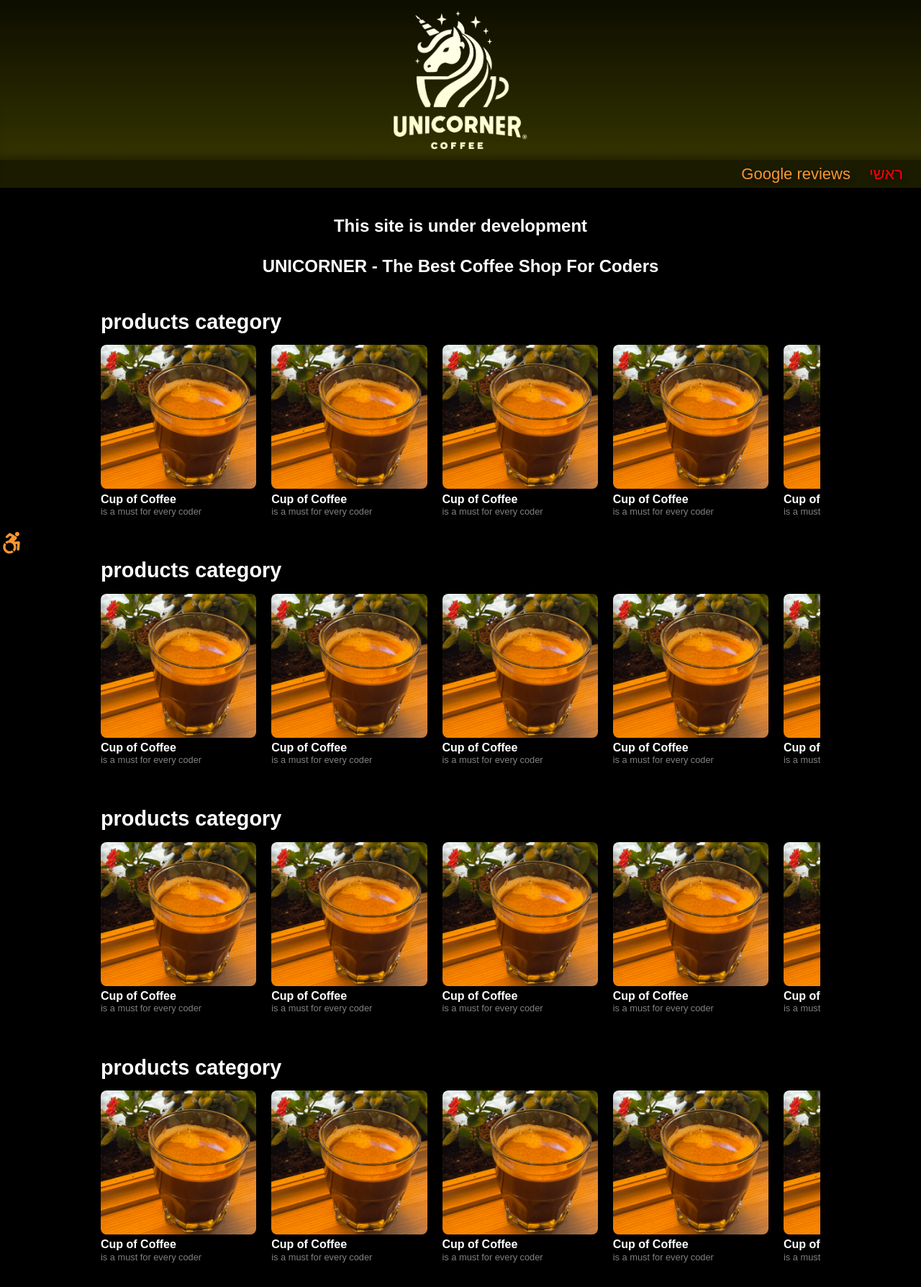
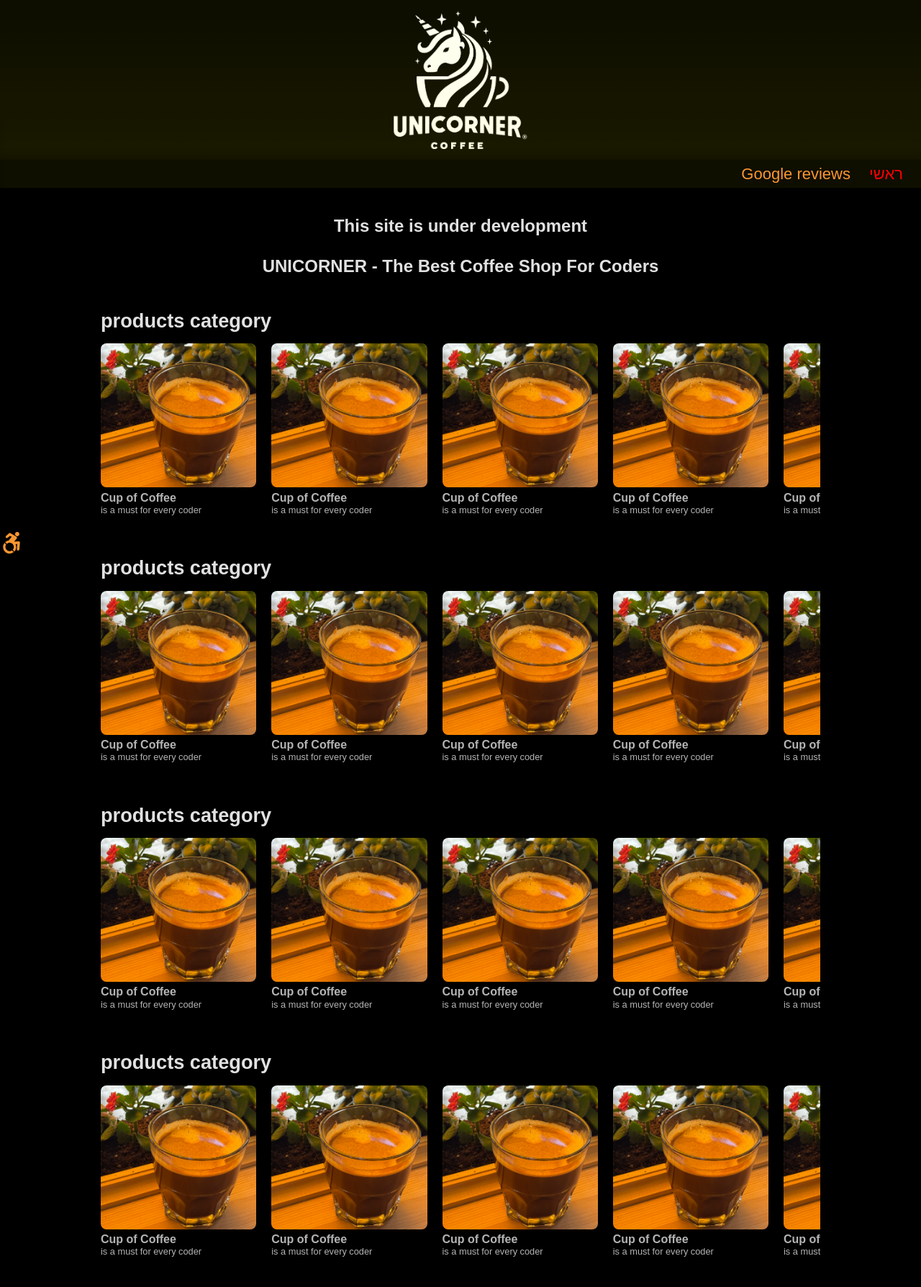
Before and after one commit to RuslanKovalyov/UNICORNER, a Django app: page / in a window 1280 px wide. Shown: the top 1788 px of the page at 72% size. Run offline with Django 5.2, Linux system fonts and the light colour scheme; some libraries are stand-ins or nearby versions.

Commit message:
Refactor CSS variables and styles for improved readability and consistency in product card display

```diff
--- a/main/static/main/css/main.css
+++ b/main/static/main/css/main.css
@@ -5,15 +5,17 @@
     --color-accent: rgb(250, 150, 50);
 
     /* Background Colors */
-    --color-bg-default:black;
-    --color-bg-header: linear-gradient(0deg, rgba(255, 255, 0, 0.2), rgba(255, 255, 0, 0.05));
-    --color-bg-navbar: rgba(30, 30, 0, 0.9);
+    --color-bg-default: black;
+    --color-bg-header: linear-gradient(0deg, rgba(255, 255, 0, 0.1), rgba(255, 255, 0, 0.05));
+    --color-bg-navbar: rgba(20, 20, 0, 0.75);
     --color-bg-sidebar: rgba(20, 20, 0, 0.75);
     --color-bg-footer: var(--color-primary);
     --color-bg-footer-credits: black;
 
     /* Text Colors */
-    --color-text-default: rgb(255, 255, 255);
+    --color-text-accent: rgb(255, 255, 255);
+    --color-text-default: rgb(225, 225, 225);
+    --color-text-secondary: rgb(180, 180, 180);
 
     /* Links Colors */
     --color-link-primary: rgb(250, 150, 50);
@@ -155,7 +157,7 @@ header img {
 }
 
 .horizontal_products_feed h2 {
-    font-size: calc(var(--font-size-general) * 1.8);
+    font-size: calc(var(--font-size-general) * 1.7);
     margin: 0 0 calc(var(--margin-general)) 0;
     padding: 0;
 }
@@ -174,6 +176,14 @@ header img {
 .horizontal_products_feed .horizontal_feed .product_card {
     height: min-content;
     width: max-content;
+    color: var(--color-text-secondary);
+}
+
+.horizontal_products_feed .horizontal_feed .product_card:hover {
+    filter: brightness(0.8);
+    cursor: pointer;
+    transition: 0.2s;
+    color : var(--color-text-accent);
 }
 
 .horizontal_products_feed .horizontal_feed .product_card img {
@@ -182,10 +192,6 @@ header img {
     width: auto;
     height: 200px;
     border-radius: var(--border-radius);
-}
-
-.horizontal_products_feed .horizontal_feed .product_card img:hover {
-    filter: brightness(0.8);
 }
 
 .horizontal_products_feed .horizontal_feed .product_card h3 {
@@ -198,7 +204,6 @@ header img {
     font-size: calc(var(--font-size-general) * 0.8);
     margin: 0;
     padding: 0;
-    color: grey;
 }
 
 .map {
```
